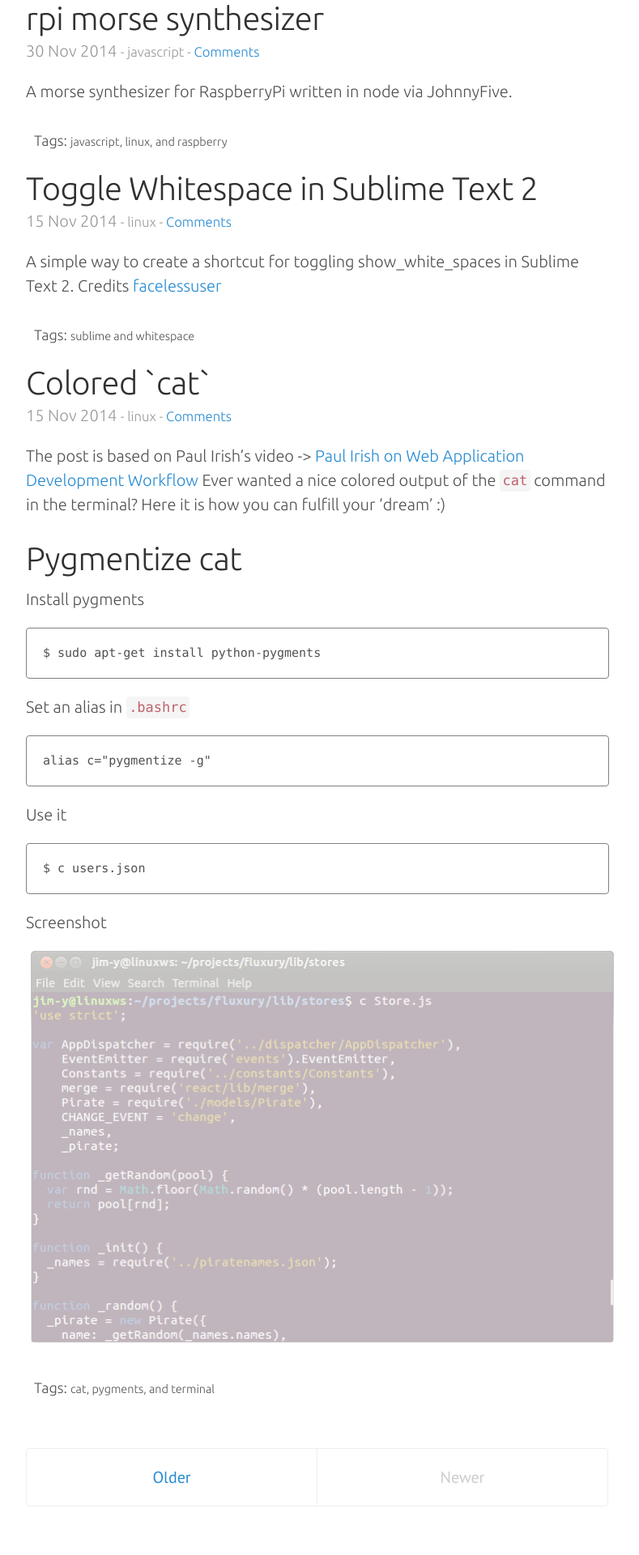
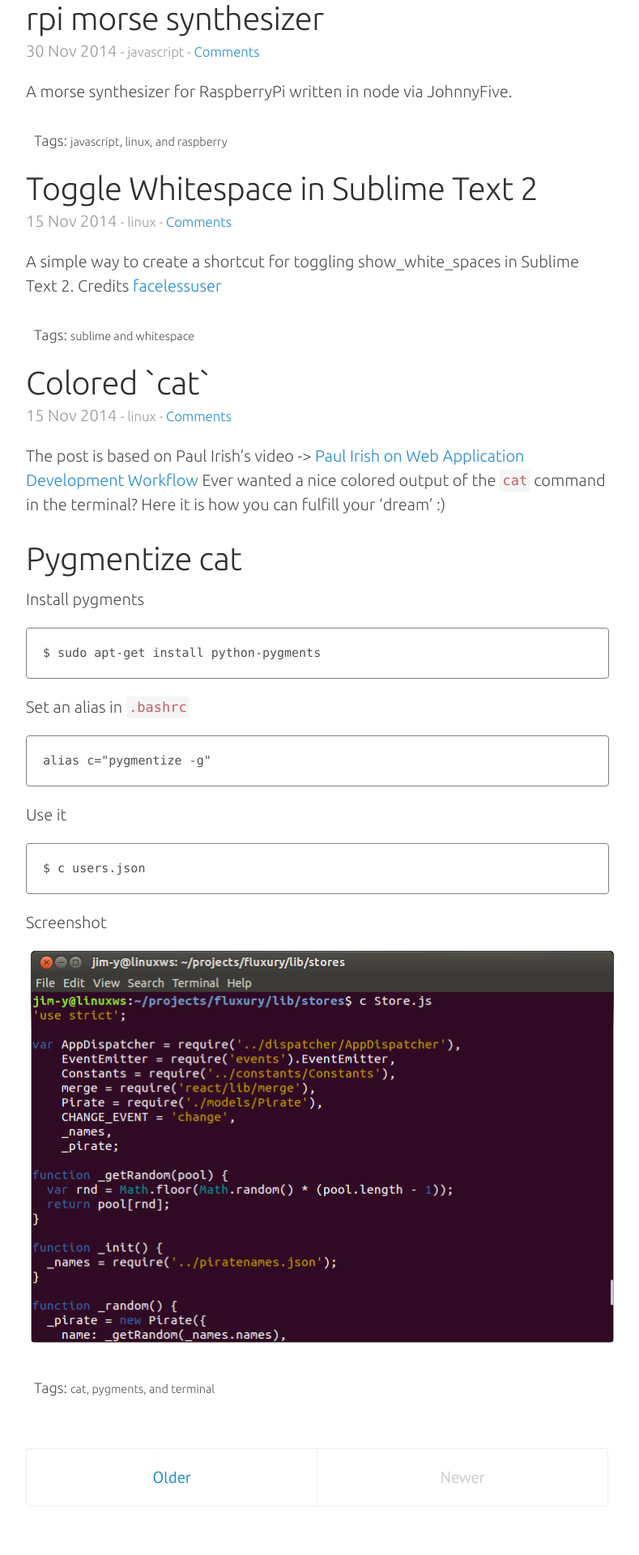
Before and after one commit to jim-y/jim-y.github.io, a Jekyll site: the page built from index.html, in a window 1280 px wide. Shown: the part 963-2883 px from the top of the page at 81% size, without its empty margins (248-1037 px from the left). Built offline with Jekyll 4.4.1, drawn with Linux system fonts in a browser that asks for light colours; Markdown is read by kramdown in place of the engine named in the settings; the list of posts is cut into pages by our own code; comment, search, counter and statistics services are not loaded.

Commit message:
Removed opacity from images

```diff
--- a/public/css/poole.css
+++ b/public/css/poole.css
@@ -245,11 +245,6 @@ img {
 .post img {
   display: inline;
   margin: 0 0 .1rem .3rem;
-  opacity: 0.3;
-}
-
-.post img:hover {
-  opacity: 1;
 }
 
 
```
